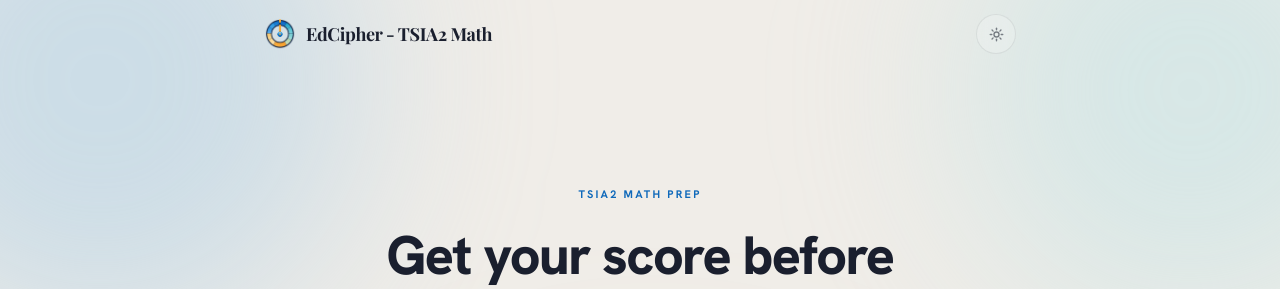
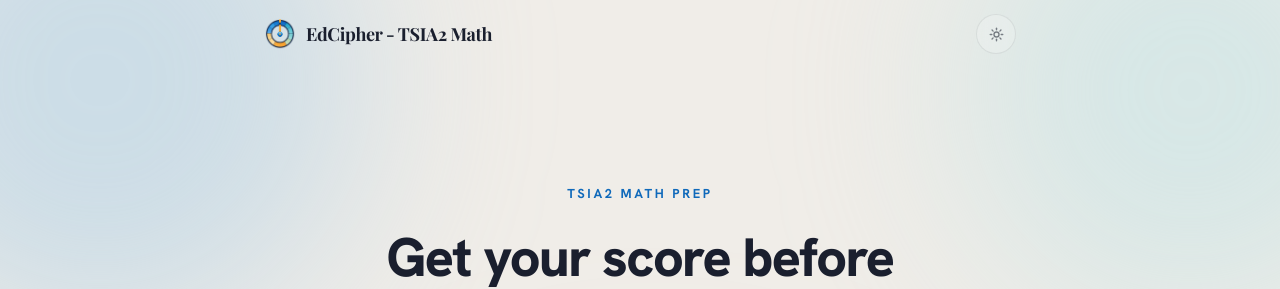
Before and after one commit to jd-oviedo/TSIA2Math, a Next.js app: page / in a window 1280 px wide. Shown: the top 289 px of the page. Built offline with nearby package versions, Linux system fonts and the light colour scheme.

Commit message:
Update font size in main paragraph
Increased font size from 11px to 13px for improved readability.

```diff
--- a/app/page.tsx
+++ b/app/page.tsx
@@ -19,7 +19,7 @@ export default function Home() {
       <main style={{ flex: 1, position: "relative", zIndex: 1, display: "flex", alignItems: "center", justifyContent: "center", padding: "40px 24px 80px" }}>
         <div style={{ maxWidth: "540px", width: "100%", textAlign: "center", display: "flex", flexDirection: "column", alignItems: "center", gap: "24px" }}>
 
-          <p style={{ fontSize: "11px", fontWeight: 700, letterSpacing: "0.2em", textTransform: "uppercase", color: "var(--ec-accent)" }}>
+          <p style={{ fontSize: "13px", fontWeight: 700, letterSpacing: "0.2em", textTransform: "uppercase", color: "var(--ec-accent)" }}>
             TSIA2 Math Prep
           </p>
 
```
